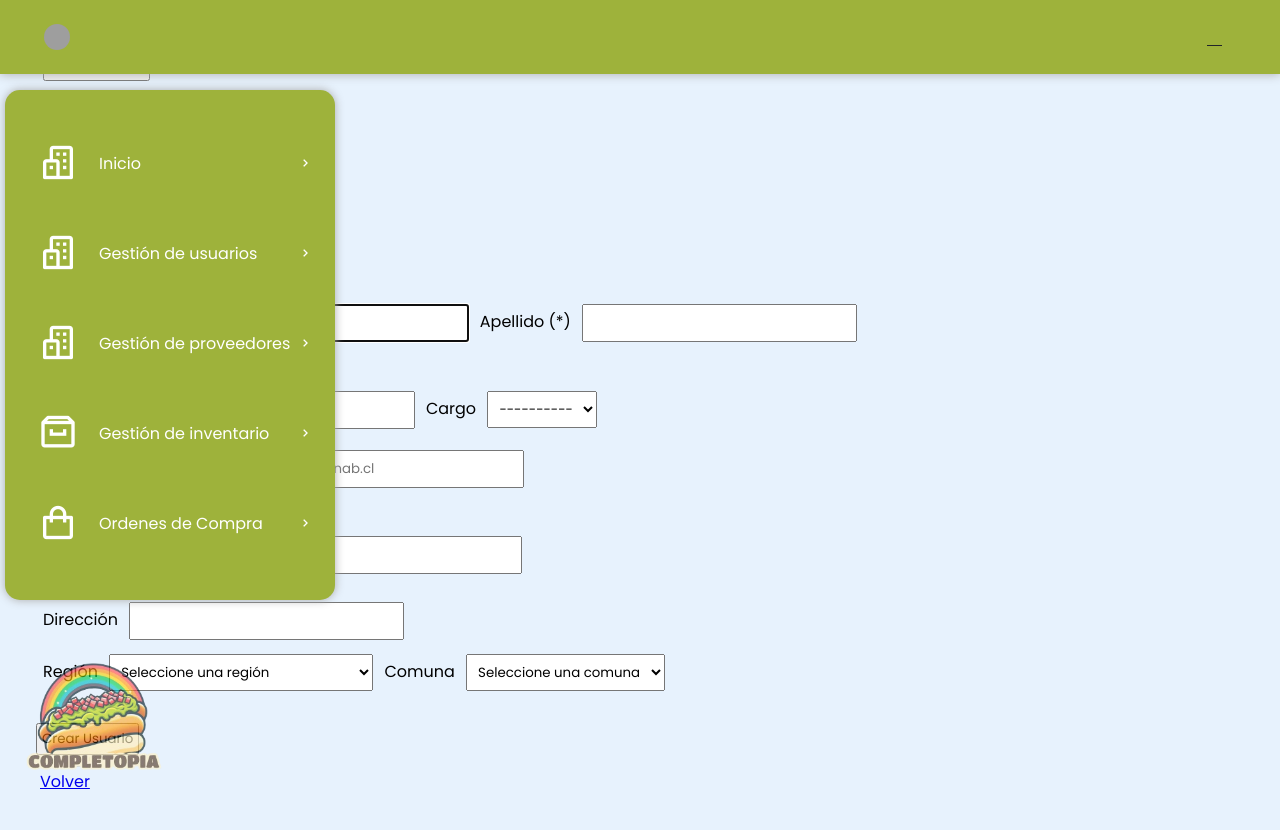
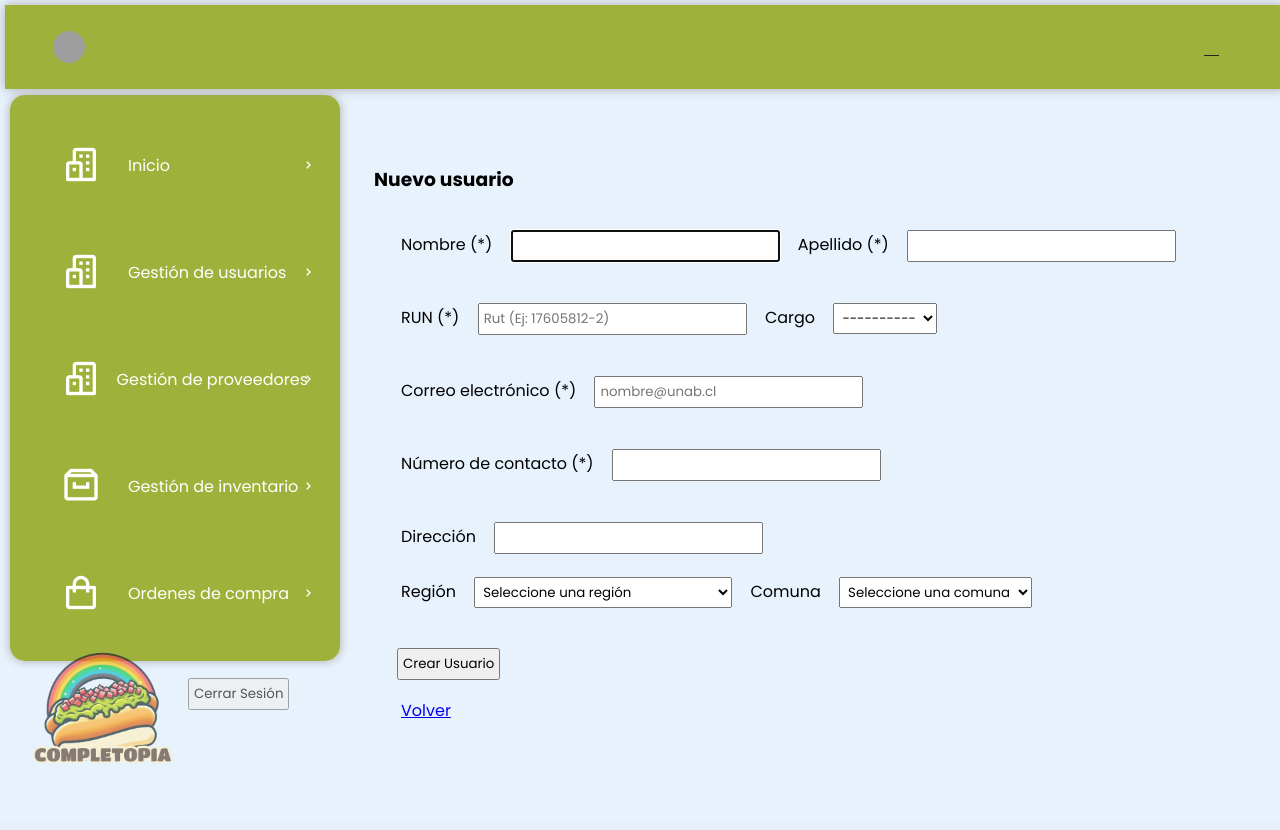
Before and after one commit to daveid15/ESPECIALIDAD, a Django app: template administrator/templates/administrator/new_user.html in a window 1280 px wide. After the commit the page ends 764 px from the top, so only its background shows below. Run offline with Django 3.2, Linux system fonts and the light colour scheme; the template is opened without the code that fills it, so the values that code supplies are empty; some libraries are stand-ins or nearby versions; grey boxes are pictures that could not be loaded.

Commit message:
front de base_admin.html

```diff
--- a/administrator/templates/administrator/new_user.html
+++ b/administrator/templates/administrator/new_user.html
@@ -1,64 +1,64 @@
 {% extends 'core/base_admin.html' %}
 {% load static %}
 
-{% block content %}
 {% block extrahead %}
-
+<link href="https://unpkg.com/boxicons@2.1.4/css/boxicons.min.css" rel="stylesheet" />
+<link rel="stylesheet" href="{% static 'css/admin_main_styles.css' %}" />
 {% endblock %}
 
+{% block content %}
 <main role="main">
     <div class="container col-12 mt-3">
-            <div class="col-12  mt-3 border">
+        <div class="col-12 mt-3 border">
             <h3>Nuevo usuario</h3>
             <form action="" method="post">
                 {% csrf_token %}
                 <div class="row">
                     <div class="col-12 col-sm-4 mb-3">
                         <label for="name">Nombre (*)</label>
-                            <input type="text" class="form-control border border-danger" id="name" name="name" autofocus maxlength="254" required/>
+                        <input type="text" class="form-control border border-danger" id="name" name="name" autofocus maxlength="254" required />
                         <label for="last_name">Apellido (*)</label>
-                            <input type="text" class="form-control border border-danger" id="last_name1" name="last_name1" required/>
-                            </div>
+                        <input type="text" class="form-control border border-danger" id="last_name1" name="last_name1" required />
                     </div>
                 </div>
                 <div class="row">
                     <div class="col-12 col-sm-8 mb-3">
-                            </div><label for="rut">RUN (*)</label>
-                            <input type="text" name="rut"  required oninput="checkRut(this)" autofocus maxlength="254" required id="id_rut" class="form-control border border-danger" placeholder="Rut (Ej: 17605812-2)"/>
+                        <label for="rut">RUN (*)</label>
+                        <input type="text" name="rut" required oninput="checkRut(this)" autofocus maxlength="254" required id="id_rut" class="form-control border border-danger" placeholder="Rut (Ej: 17605812-2)" />
                         <label for="email">Cargo</label>
                         <select name="grupo" id="grupo" class="form-control border" required>
                             <option value="">----------</option>
                             {% for g in groups %}
-                                    <option value="{{g.id}}">{{g.name}}</option>
+                            <option value="{{ g.id }}">{{ g.name }}</option>
                             {% endfor %}
                         </select>
                     </div>
                 </div>
-
+                <div class="row">
                     <div class="col-12 col-sm-4 mb-3">
                         <label for="email">Correo electrónico (*)</label>
-                            <input type="email" class="form-control border border-danger" placeholder="nombre@unab.cl" name="email"/>
+                        <input type="email" class="form-control border border-danger" placeholder="nombre@unab.cl" name="email" />
                     </div>
                 </div>
                 <div class="row">
                     <div class="col-12 col-sm-4 mb-3">
                         <label for="mobile">Número de contacto (*)</label>
-                            <input type="text" class="form-control border border-danger" id="mobile" name="mobile" pattern="\d*">
+                        <input type="text" class="form-control border border-danger" id="mobile" name="mobile" pattern="\d*" />
                     </div>
-                    </div> <!---->
+                </div>
                 <div class="row">
                     <div class="col-12 col-sm-8 mb-3">
                         <label for="address">Dirección</label>
-                                <input type="text" class="form-control border border-danger" name="address" required/>
+                        <input type="text" class="form-control border border-danger" name="address" required />
                     </div>
                     <div class="col-12 col-sm-4 mb-3">
                         <label for="region">Región</label>
                         <select name="region" id="region" class="form-control border border-danger" required>
                             <option value="">Seleccione una región</option>
                             {% for region in regions %}
-                                    <option value="{{ region }}">{{ región }}</option>
+                            <option value="{{ region }}">{{ region }}</option>
                             {% endfor %}
-                                <option value="Region Metropolitana de Santiago">Región Metropolitana de Santiago
+                            <option value="Region Metropolitana de Santiago">Región Metropolitana de Santiago</option>
                         </select>
                         <label for="comuna">Comuna</label>
                         <select name="comuna" id="comuna" class="form-control border border-danger" required>
@@ -74,15 +74,14 @@
                                 <option value="Buin">Buin</option>
                             </optgroup>
                         </select>
-                            </select>
                     </div>
                 </div>
                 <div class="row">
                     <div class="col-12 col-sm-6 mb-3">
-                            <input type="submit" value="Crear Usuario"  class="botton form-control" style="padding: 4px; margin-top: 4px;">
+                        <input type="submit" value="Crear Usuario" class="button form-control" style="padding: 4px; margin-top: 4px;">
                     </div>
                     <div class="col-12 col-sm-6 mb-3">
-                            <a href="{% url 'users_main' %}"  class="botton form-control" style="padding: 4px; margin-top: 4px;">Volver</a>
+                        <a href="{% url 'users_main' %}" class="button form-control" style="padding: 4px; margin-top: 4px;">Volver</a>
                     </div>
                 </div>
             </form>
--- a/core/static/css/admin_main_styles.css
+++ b/core/static/css/admin_main_styles.css
@@ -1,14 +1,15 @@
 /* Import Google font - Poppins */
 @import url("https://fonts.googleapis.com/css2?family=Poppins:wght@200;300;400;500;600;700&display=swap");
 
-
-
+/* Reset styles */
 * {
-  margin:5;
-  padding:7px;
+  margin: 5px;
+  padding: 4px;
   box-sizing: border-box;
   font-family: "Poppins", sans-serif;
 }
+
+/* Define custom properties */
 :root {
   --green-color: #9EB23B;
   --light-green-color: #c8d0a2;
@@ -16,6 +17,8 @@
   --grey-color-light: #aaa;
   --white-color: #ffffff;
 }
+
+/* General body styles */
 body {
   background-color: #e7f2fd;
   transition: all 0.5s ease;
@@ -30,11 +33,11 @@ body.dark {
   --grey-color-light: #aaa;
 }
 
-/* navbar */
+/* Navbar styles */
 .navbar {
   position: fixed;
   top: 0;
-  height: 100;
+  height: 100; /* Ajusta la altura según tus necesidades */
   width: 100%;
   left: 0;
   background-color: var(--green-color);
@@ -47,27 +50,33 @@ body.dark {
 }
 
 .dashboard-container {
+  margin-left: 300px; /* El mismo valor que el ancho del menú lateral */
   margin-top: 60px; /* Esta altura debe coincidir con la altura de la barra de navegación */
   padding: 20px;
+  width: calc(100% - 300px); /* Asegúrate de que toma el espacio restante */
 }
+
 .logo_item {
   display: flex;
-  align-items:center;
+  align-items: center;
   column-gap: 0px;
   font-size: 22px;
   font-weight: bold;
   color: var(--green-color);
 }
+
 .navbar img {
   width: 35px;
   height: 35px;
   border-radius: 50%;
 }
+
 .search_bar {
   height: 47px;
   max-width: 430px;
   width: 100%;
 }
+
 .search_bar input {
   height: 100%;
   width: 100%;
@@ -79,11 +88,11 @@ body.dark {
   border: 1px solid var(--grey-color-light);
   padding: 0 20px;
 }
+
 .navbar_content {
   display: flex;
   column-gap: 25px;
   align-items: center;
-
 }
 
 .navbar_content i {
@@ -92,11 +101,11 @@ body.dark {
   color: var(--grey-color);
 }
 
-/* sidebar */
+/* Sidebar styles */
 .sidebar {
   background-color: var(--green-color);
-  width: 330px;
-  height: 510px; /* Ajusta la altura según tus necesidades */
+  width: 330px; /* Ajusta el ancho según tus necesidades */
+  height: 70.8%; /* Ajusta la altura según tus necesidades */
   position: fixed;
   top: 90px; /* Ajusta la distancia desde la parte superior de la ventana */
   left: 5px; /* Ajusta la distancia desde el lado izquierdo de la ventana */
@@ -112,33 +121,42 @@ body.dark {
   padding: 60px 0;
   width: 80px;
 }
+
 .sidebar::-webkit-scrollbar {
   display: none;
 }
+
 .menu_content {
   position: relative;
 }
+
 .menu_title {
   margin: 15px 0;
   padding: 0 20px;
   font-size: 20px;
 }
+
 .sidebar.close .menu_title {
   padding: 6px 30px;
 }
+
 .menu_title::before {
   color: var(--grey-color);
   white-space: nowrap;
 }
+
 .menu_dahsboard::before {
   content: "Dashboard";
 }
+
 .menu_editor::before {
   content: "Editor";
 }
+
 .menu_setting::before {
   content: "Setting";
 }
+
 .sidebar.close .menu_title::before {
   content: "";
   position: absolute;
@@ -147,10 +165,12 @@ body.dark {
   border-radius: 12px;
   background: var(--grey-color-light);
 }
+
 .menu_items {
   padding: 0;
   list-style: none;
 }
+
 .navlink_icon {
   position: relative;
   font-size: 40px;
@@ -160,6 +180,7 @@ body.dark {
   text-align: center;
   border-radius: 6px;
 }
+
 .navlink_icon::before {
   content: "";
   position: absolute;
@@ -167,61 +188,75 @@ body.dark {
   width: calc(100% + 100px);
   left: -20px;
 }
+
 .navlink_icon:hover {
   background: var(--light-green-color);
 }
+
 .sidebar .nav_link {
   display: flex;
   align-items: center;
   width: 100%;
-  padding: 4px 0px; /* del contenido dentro de la sidebar*/
+  padding: 4px 0px; /* del contenido dentro de la sidebar */
   border-radius: 8px;
   text-decoration: none;
   color: var(--grey-color);
   white-space: nowrap;
 }
+
 .sidebar.close .navlink {
   display: none;
 }
+
 .nav_link:hover {
   color: var(--white-color);
   background: var(--light-green-color);
 }
+
 .sidebar.close .nav_link:hover {
   background: var(--green-color);
 }
+
 .submenu_item {
   cursor: pointer;
 }
+
 .submenu {
   display: none;
 }
+
 .submenu_item .arrow-left {
   position: absolute;
   right: 10px;
   display: inline-block;
   margin-right: auto;
 }
+
 .sidebar.close .submenu {
   display: none;
 }
+
 .show_submenu ~ .submenu {
   display: block;
 }
+
 .show_submenu .arrow-left {
   transform: rotate(90deg);
 }
+
 .submenu .sublink {
   padding: 15px 15px 15px 52px;
 }
+
 .bottom_content {
   position: fixed;
   bottom: 60px;
   left: 0;
-  width: 260px;
+  width: 310px; /* Ajusta el ancho según tus necesidades */
   cursor: pointer;
   transition: all 0.5s ease;
 }
+
 .bottom {
   position: absolute;
   display: flex;
@@ -235,25 +270,32 @@ body.dark {
   border-top: 1px solid var(--grey-color-light);
   background-color: var(--green-color);
 }
+
 .bottom i {
   font-size: 20px;
 }
+
 .bottom span {
   font-size: 18px;
 }
+
 .sidebar.close .bottom_content {
   width: 50px;
   left: 15px;
 }
+
 .sidebar.close .bottom span {
   display: none;
 }
+
 .sidebar.hoverable .collapse_sidebar {
   display: none;
 }
+
 #sidebarOpen {
   display: none;
 }
+
 @media screen and (max-width: 768px) {
   #sidebarOpen {
     font-size: 25px;
@@ -262,18 +304,22 @@ body.dark {
     cursor: pointer;
     color: var(--grey-color);
   }
+
   .sidebar.close {
     left: -100%;
   }
+
   .search_bar {
     display: none;
   }
+
   .sidebar.close .bottom_content {
     left: -100%;
   }
 }
 
-/* AÑADI */
+/* Añadidos */
+
 /* CSS para la barra de usuario y la navegación */
 .header {
   display: flex;
--- a/core/templates/core/base_admin.html
+++ b/core/templates/core/base_admin.html
@@ -12,11 +12,8 @@
     <link href="https://fonts.googleapis.com/css2?family=Material+Icons+Round" rel="stylesheet">
     <link href="https://fonts.googleapis.com/css2?family=Material+Icons+Sharp" rel="stylesheet">
     <link href="https://fonts.googleapis.com/css2?family=Material+Icons+Two+Tone" rel="stylesheet">
-    <!--<link href="{% static 'css/styles.css' %}" rel="stylesheet">
-    <link href="{% static 'css/index.css' %}" rel="stylesheet">-->
     <link href="https://unpkg.com/boxicons@2.1.4/css/boxicons.min.css" rel="stylesheet">
     <link rel="stylesheet" href="{% static 'css/admin_main_styles.css' %}">
-
 </head>
 <body>
     <nav id="sidebar" class="side-bar to-left">
@@ -28,7 +25,6 @@
                     <span class="username">{{ request.user.first_name }}</span>
                 </div>
                 <div class="navbar_content">
-
                     <div class="settings">
                         <a href="{% url 'perfil_main' %}" class="settings-link">
                             <i class="bi bi-gear-wide-connected"></i>
@@ -92,26 +88,37 @@
                                 <span class="navlink_icon">
                                     <i class="bx bx-shopping-bag"></i>
                                 </span>
-                            <span class="navlink">Ordenes de Compra</span>
+                                <span class="navlink">Ordenes de compra</span>
                                 <i class="bx bx-chevron-right arrow-left"></i>
                             </a>
                             <ul class="menu_items submenu">
                                 <li><a href="{% url 'orden_main' %}" class="nav_link sublink">Órden Main</a></li>
                             </ul>
                         </li>
+
+                        <li class="item">
+                            <a href="{% url 'ventas_main' %}" class="nav_link submenu_item">
+                                <span class="navlink_icon">
+                                    <i class="bx bx-shopping-bag"></i>
+                                </span>
+                                <span class="navlink">Ordenes de venta</span>
+                                <i class="bx bx-chevron-right arrow-left"></i>
+                            </a>
+                            <ul class="menu_items submenu">
+                                <li><a href="{% url 'ventas_main' %}" class="nav_link sublink">Ventas Main</a></li>
+                            </ul>
+                        </li>
+                        <!-- Más ítems del menú -->
                         <footer class="footer">
                             <div class="logo_item">
                                 <i class="bx bx-menu" id="sidebarOpen"></i>
-                            <img src="{% static 'assets/img/logo.png' %}" alt="Logo" style="width: 150px; height: auto;"">
-
+                                <img src="{% static 'assets/img/logo.png' %}" alt="Logo" style="width: 150px; height: auto;">
+                                <button class="button" onclick="confirmLogout()">Cerrar Sesión</button>
                             </div>
                         </footer>
                     </ul>
                 </div>
             </nav>
-        <div class="side-bar-footer mb-5">
-            <button class="button" onclick="confirmLogout()">Cerrar Sesión</button>
-        </div>
         </div>
     </nav>
     <div class="dashboard-container">
@@ -131,7 +138,6 @@
     <script>
         function confirmLogout() {
             if (confirm("¿Estás seguro de cerrar sesión?")) {
-            // Lógica para cerrar sesión
                 window.location.href = "{% url 'logout' %}";
             }
         }
```
Also changed, not shown: administrator/templates/administrator/admin_main.html (+1 -12 lines), administrator/templates/administrator/perfil_main.html (+9 -8 lines). Lines whose indentation alone changed are shown as unchanged.
